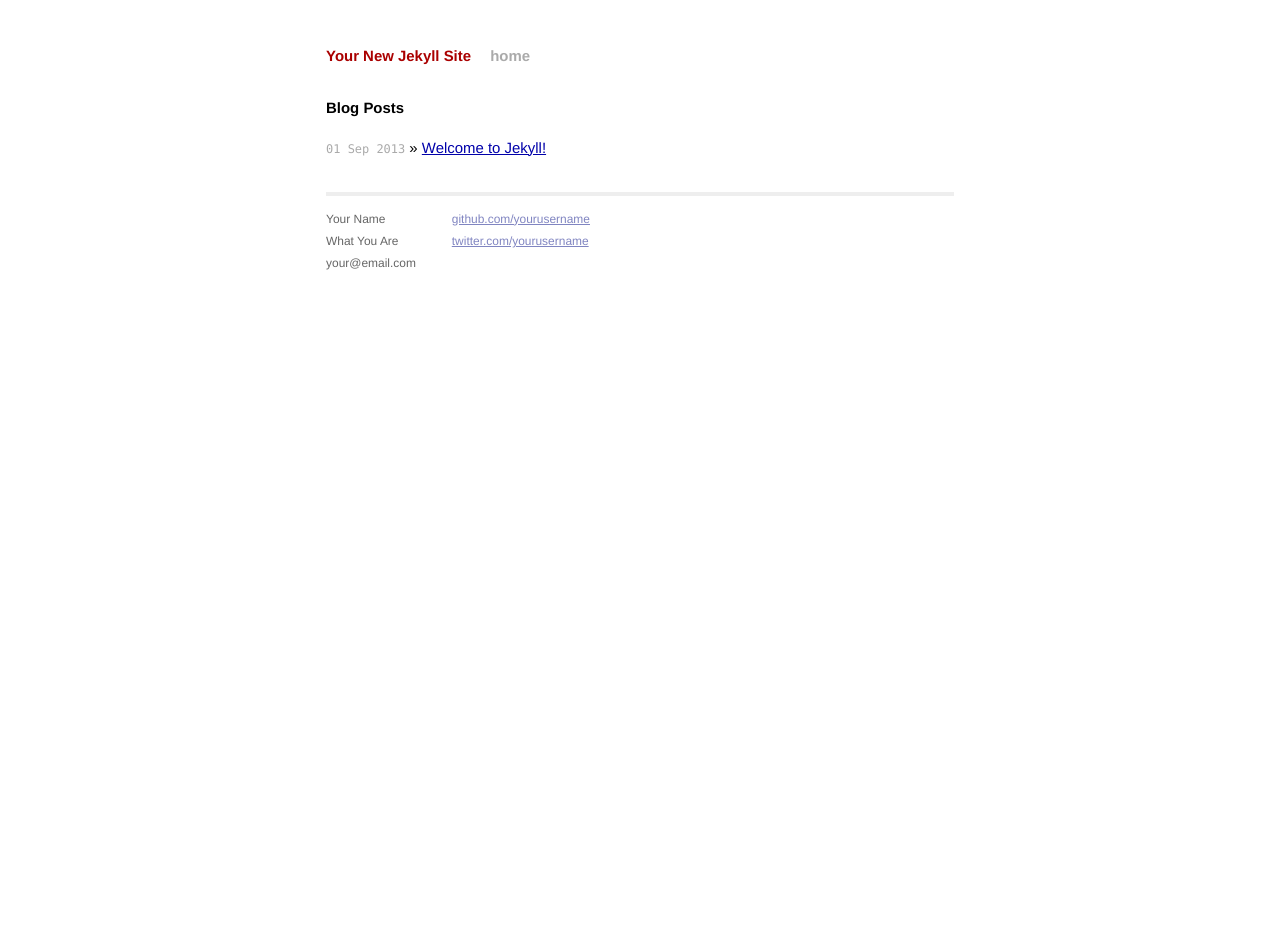
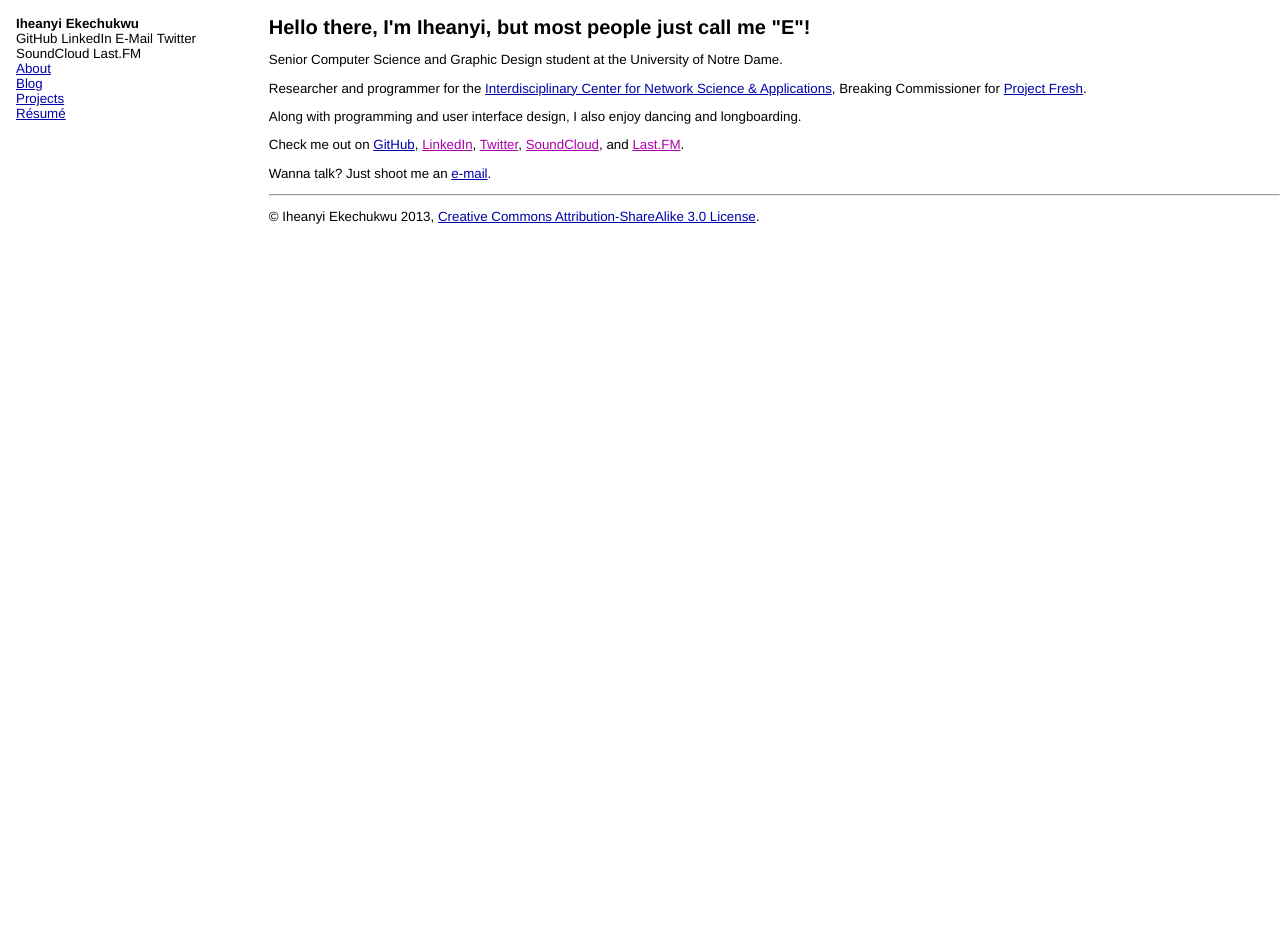
Before and after one commit to iheanyi/iheanyi-old, a Jekyll site: the page built from index.html, in a window 1280 px wide. Built offline with Jekyll 4.4.1, drawn with Linux system fonts in a browser that asks for light colours; Markdown is read by kramdown in place of the engine named in the settings; after the commit the page ends 916 px from its top, so only the background shows below that.

Commit message:
Testing new layouts out.

```diff
--- a/_config.yml
+++ b/_config.yml
@@ -1,3 +1,4 @@
-name: Your New Jekyll Site
+name: Iheanyi Ekechukwu
+description: Iheanyi is a Senior studying Computer Science and Graphic Design at the University of Notre Dame.
 markdown: redcarpet
 pygments: true
--- a/_layouts/default.html
+++ b/_layouts/default.html
@@ -14,33 +14,35 @@
 
     </head>
     <body>
+      <section class="sidebar">
+      <h4>Iheanyi Ekechukwu</h4>
+      <ul class="social-links">
+        <li>GitHub</li>
+        <li>LinkedIn</li>
+        <li>E-Mail</li>
+        <li>Twitter</li>
+        <li>SoundCloud</li>
+        <li>Last.FM</li>
+      </ul>
 
-        <div class="container">
-          <div class="site">
-            <div class="header">
-              <h1 class="title"><a href="/">{{ site.name }}</a></h1>
-              <a class="extra" href="/">home</a>
-            </div>
+      <ul class="navigation">
+          <li><a href="index.html">About</a></li>
+          <li><a href="#">Blog</a></li>
+          <li><a href="projects.html">Projects</a></li>
+          <li><a href="#">Résumé</a></li>
+      </ul>
 
-                {{ content }}
+      </section>
 
-            <div class="footer">
-              <div class="contact">
-                <p>
-                  Your Name<br />
-                  What You Are<br />
-                  your@email.com
-                </p>
-              </div>
-              <div class="contact">
-                <p>
-                  <a href="http://github.com/yourusername/">github.com/yourusername</a><br />
-                  <a href="http://twitter.com/yourusername/">twitter.com/yourusername</a><br />
-                </p>
-              </div>
-            </div>
-          </div>
-        </div> <!-- /container -->
+      <section class="content">
+        {{content}}</p>
+      </section>
+
+      <hr>
+
+      <footer>
+        <p>&copy; Iheanyi Ekechukwu 2013, <a href="https://creativecommons.org/licenses/by-sa/3.0/us/"> Creative Commons Attribution-ShareAlike 3.0 License</a>.</p>
+      </footer>
 
     </body>
 </html>
--- a/css/main.css
+++ b/css/main.css
@@ -15,12 +15,16 @@ html, body { height: 100%; }
 body {
   background-color: #FFF;
   font: 13.34px Helvetica, Arial, sans-serif;
-  font-size: small;
-  text-align: center;
+  padding-left: 16px;
+
 }
 
-h1, h2, h3, h4, h5, h6 {
-  font-size: 100%; }
+section.content, section.sidebar {
+  padding-top: 16px;
+}
+
+/*h1, h2, h3, h4, h5, h6 {
+  font-size: 100%; }*/
 
 h1 { margin-bottom: 1em; }
 p { margin: 1em 0; }
@@ -49,6 +53,29 @@ ul.posts span {
   font-size: 80%;
 }
 
+.sidebar {
+  display: block;
+  float: left;
+  width: 20%;
+  height: 100%;
+}
+
+.content {
+  display: block;
+}
+
+ul.social-links li {
+  list-style: none;
+  display: inline;
+}
+
+ul.navigation {
+  list-style: none;
+}
+
+
+
+
 /*****************************************************************************/
 /*
 /* Site
@@ -57,7 +84,7 @@ ul.posts span {
 
 .site {
   font-size: 115%;
-  text-align: justify;
+  /*text-align: justify;*/
   width: 42em;
   margin: 3em auto 2em;
   line-height: 1.5em;
--- a/index.html
+++ b/index.html
@@ -1,8 +1,9 @@
 ---
 layout: default
-title: Your New Jekyll Site
+title: Iheanyi Ekechukwu
 ---
 
+<!--
 <div id="home">
   <h1>Blog Posts</h1>
   <ul class="posts">
@@ -10,4 +11,16 @@ title: Your New Jekyll Site
       <li><span>{{ post.date | date_to_string }}</span> &raquo; <a href="{{ post.url }}">{{ post.title }}</a></li>
     {% endfor %}
   </ul>
-</div>
+</div>-->
+
+<h2>Hello there, I'm Iheanyi, but most people just call me "E"!</h2>
+
+<p>Senior Computer Science and Graphic Design student at the University of Notre Dame.</p>
+
+<p>Researcher and programmer for the <a href="http://www.icensa.com/">Interdisciplinary Center for Network Science & Applications</a>, Breaking Commissioner for <a href="http://www3.nd.edu/~pfresh/fam.php">Project Fresh</a>.</p>
+
+<p>Along with programming and user interface design, I also enjoy dancing and longboarding.</p>
+
+<p>Check me out on  <a href="http://www.github.com/iheanyi">GitHub</a>, <a href="">LinkedIn</a>, <a href="">Twitter</a>, <a href="">SoundCloud</a>, and <a href="">Last.FM</a>.</p>
+
+<p>Wanna talk? Just shoot me an <a href="mailto:iekechukwu@gmail.com">e-mail</a>.</p>
```
Also changed, not shown: projects.html (added, +8 -0 lines).
